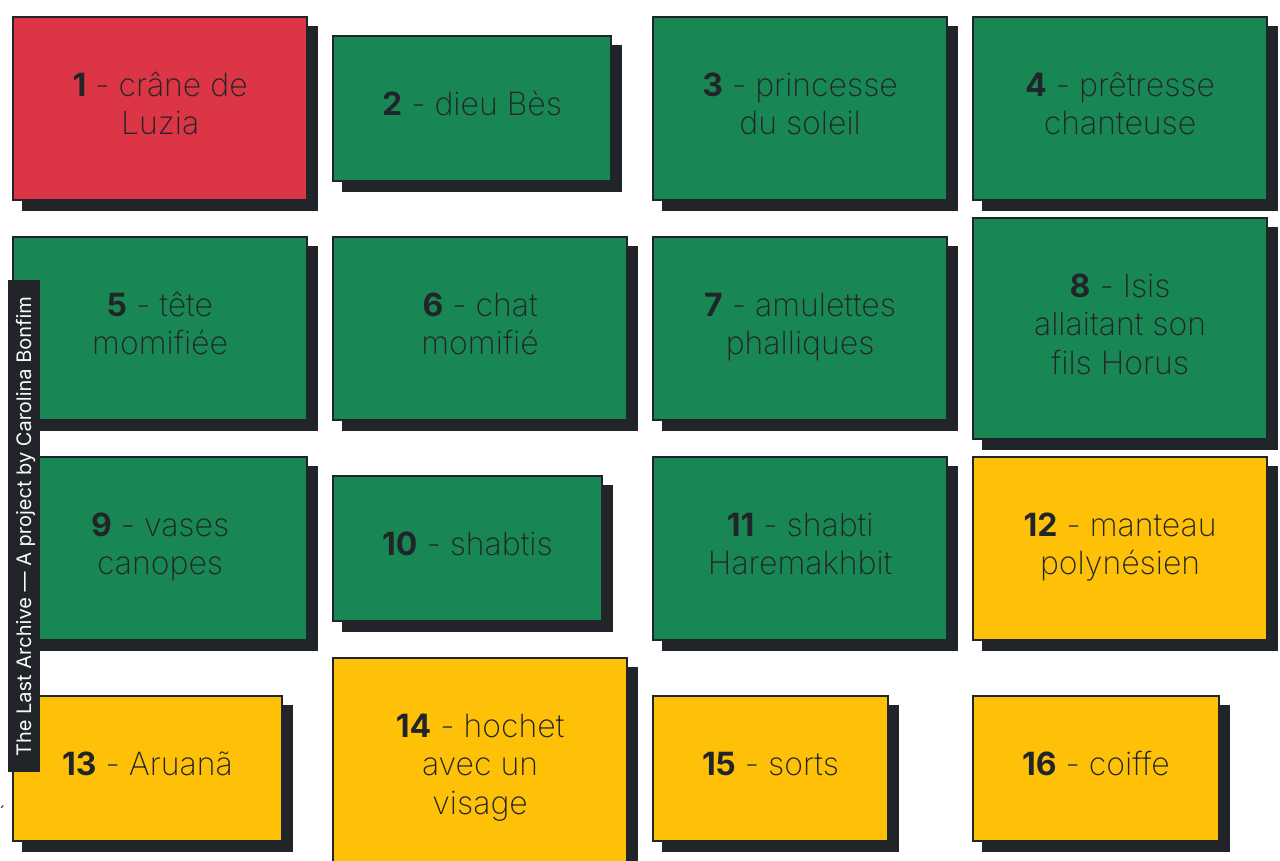
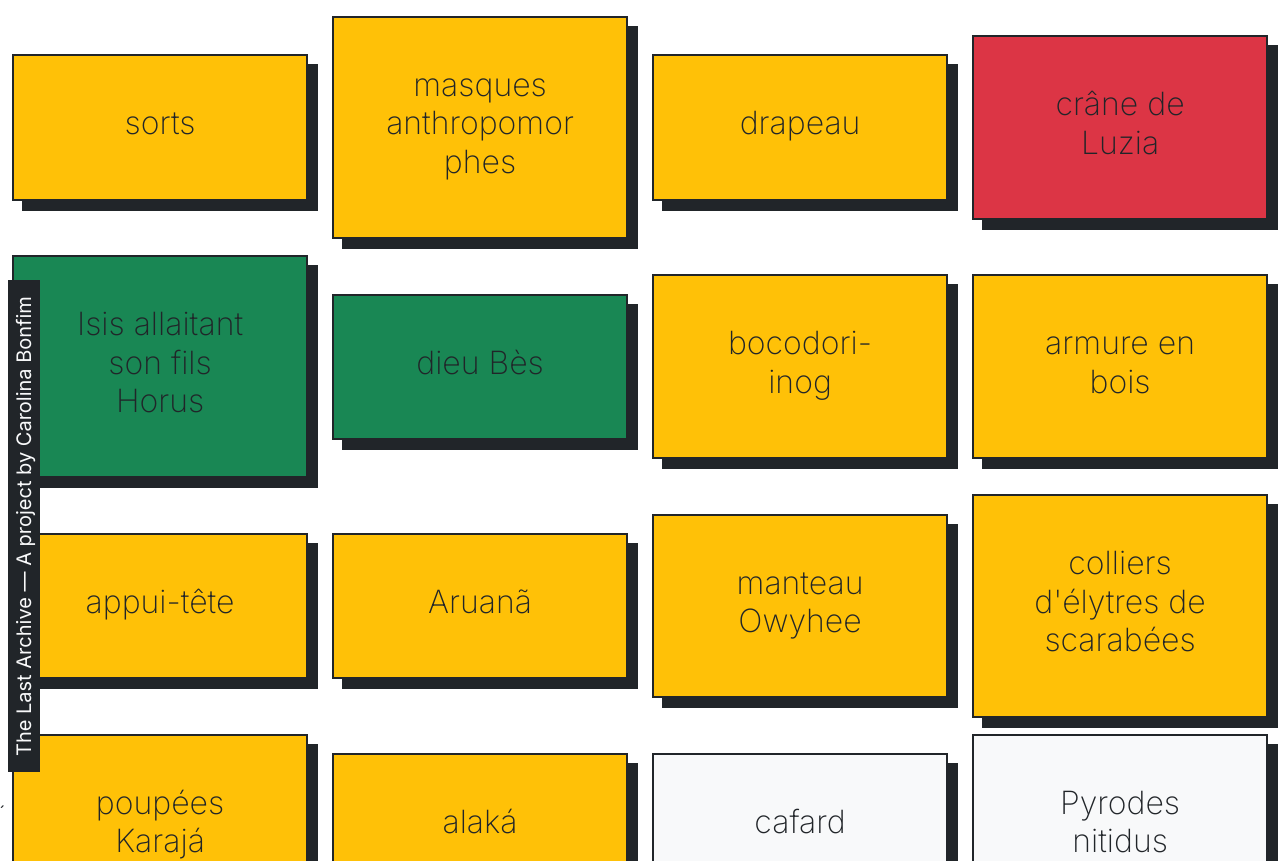
Before and after one commit to karlosvalverde/the-last-archive, a React (Create React App) app: page / in a window 1280 px wide. Shown: the top 861 px of the page. Built offline with nearby package versions, Linux system fonts and the light colour scheme.

Commit message:
[IMP] Randomise data array on first load + Items design

```diff
--- a/public/data.json
+++ b/public/data.json
@@ -248,7 +248,7 @@
   {
     "id": 42,
     "name": "banc rouge",
-    "color": "dark",
+    "color": "secondary",
     "body": "Je reviens sur l'entrée du musée. Je voudrais vous parler d'un objet qui ne faisait pas partie de la collection, mais qui a exercé une certaine fascination, surtout sur les enfants. En montant l'escalier de marbre, lorsqu'on entrait dans la salle principale, il y avait un panneau qui expliquait la chronologie géologique et, en face, un banc rouge. Ce banc avait des bords incurvés qui ressemblaient à un toboggan. C'était quelque chose comme ça (fait avec la main la courbe du toboggan). Les enfants interagissaient souvent avec ce banc. Il avait son propre magnétisme. Ils montaient dessus et en descendaient en glissant, sans demander, bien sûr, s'ils pouvaient le faire ou non. Ce banc est devenu un objet du musée par hasard. Les enfants y jouaient toujours, même lorsque les adultes les disputaient ou leur disaient que c'était interdit. C'était amusant à regarder. Nous qui travaillions dans le musée, lorsque nous voyions un enfant s'approcher du banc, nous nous disions : « Combien de temps va-t-il lui falloir pour s'y attaquer ? » C'était inévitable."
   },
   {
--- a/src/components/Layout.js
+++ b/src/components/Layout.js
@@ -31,7 +31,7 @@ function Layout() {
         return response.json();
       })
       .then((actualData) => {
-        setData(actualData);
+        setData(actualData.sort(() => Math.random() - 0.5));
         setError(null);
       })
       .catch((error) => {
@@ -67,15 +67,17 @@ function Layout() {
             data &&
               data.map(({ id, color, name }) => (
                 <div key={ id } className='col col-md-3 mt-3'>
-                  <button
-                    className={`is-sticker is-btn bg-${color} border border-dark border-2 text-center text-dark p-5`}
+                  <div
+                    className={`d-grid is-sticker is-btn bg-${color} border border-dark border-2 text-center text-break text-dark p-5`}
                     onClick={() => {
                       setScroll(`section-${id}`);
                       setShow(true);
                     }}
                   >
-                    <h2 className={`inter-li`}><span className='fw-bold'>{ id }</span> - { name }</h2>
-                  </button>
+                    <h2 className={`inter-li`}>
+                      {/* <span className='fw-bold'>{ id }</span> -  */}
+                      { name }</h2>
+                  </div>
                 </div>
               ))
           }
--- a/src/components/Modal/Modal.js
+++ b/src/components/Modal/Modal.js
@@ -19,9 +19,9 @@ export default function Modal(props) {
                             props.data &&
                             props.data.map(({ id, name, body }) => (
                                 <section key={ id } id={`section-${id}`} className=''>
-                                    <h2 className="border border-dark border-3 p-3 me-5 float-start inter">
+                                    {/* <h2 className="border border-dark border-3 p-3 me-5 float-start inter">
                                         { id }
-                                    </h2>
+                                    </h2> */}
                                     <h5 className="inter-b">
                                         — { name }
                                     </h5>
--- a/src/sass/_buttons.scss
+++ b/src/sass/_buttons.scss
@@ -1,4 +1,6 @@
 .is-btn {
+    cursor: pointer;
+
     &:hover {
         color: $dark !important;
         box-shadow: 0 0 0 0 $dark !important;
```
